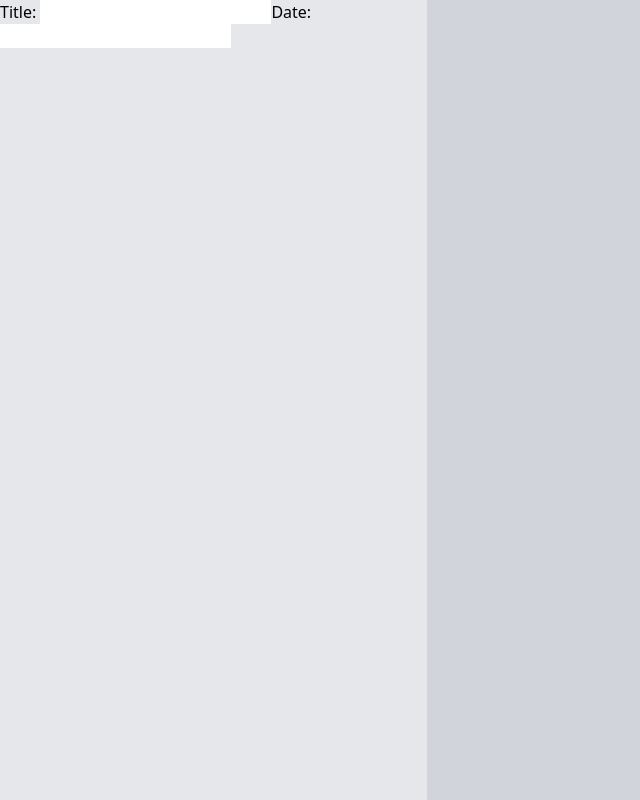
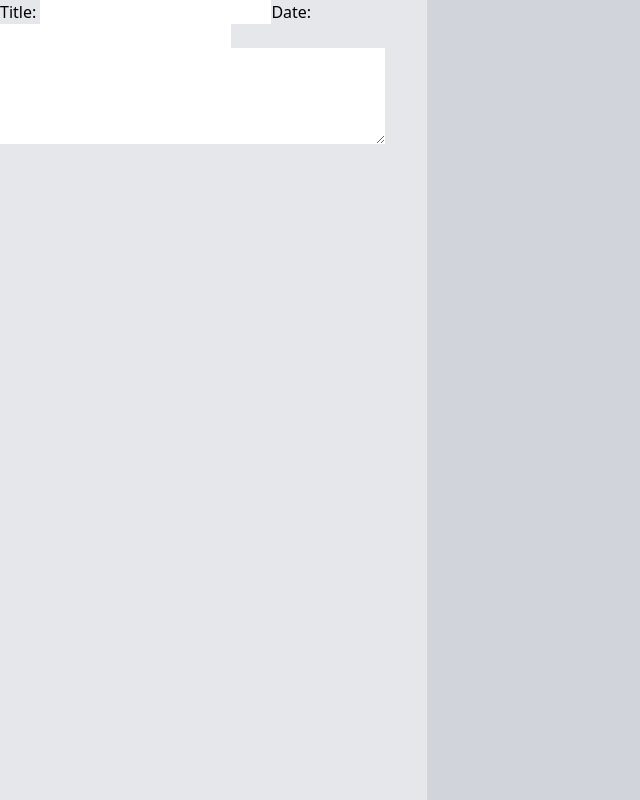
Before and after one commit to pandalexander/news-generator, a React (Vite) app in the folder news-generator/: page / in a window 1280 px wide. Shown: the whole page, without its empty margins (0-640 px from the left). Built offline with nearby package versions, Linux system fonts and the light colour scheme.

Commit message:
Add article content with state mirroring

```diff
--- a/news-generator/src/LeftPane.jsx
+++ b/news-generator/src/LeftPane.jsx
@@ -1,12 +1,27 @@
-export default function LeftPane({ title, onTitleChange, date, onDateChange }) {
+export default function LeftPane({
+  title,
+  onTitleChange,
+  date,
+  onDateChange,
+  articleContent,
+  onArticleContentChange,
+}) {
   return (
     <>
       <div className="w-1/3 bg-gray-200">
         <label htmlFor="input">Title: </label>
-        <input value={title} onChange={onTitleChange}></input>
+        <input type="text" value={title} onChange={onTitleChange}></input>
 
         <label htmlFor="input">Date: </label>
-        <input value={date} onChange={onDateChange}></input>
+        <input type="text" value={date} onChange={onDateChange}></input>
+
+        <textarea
+          name="articleContent"
+          rows={4}
+          cols={40}
+          value={articleContent}
+          onChange={onArticleContentChange}
+        />
       </div>
     </>
   );
--- a/news-generator/src/RightPane.jsx
+++ b/news-generator/src/RightPane.jsx
@@ -1,9 +1,10 @@
-export default function RightPane({ title, date }) {
+export default function RightPane({ title, date, articleContent }) {
   return (
     <>
       <div className="w-2/3 bg-gray-300">
         <p>{title}</p>
         <p>{date}</p>
+        <p>{articleContent}</p>
       </div>
     </>
   );
--- a/news-generator/src/TwoPageView.jsx
+++ b/news-generator/src/TwoPageView.jsx
@@ -6,6 +6,7 @@ import RightPane from "./RightPane";
 export default function TwoPaneView() {
   const [title, setTitle] = useState("");
   const [date, setDate] = useState("");
+  const [articleContent, setArticleContent] = useState("");
 
   function handleTitleValueChange(e) {
     setTitle(e.target.value);
@@ -13,6 +14,10 @@ export default function TwoPaneView() {
 
   function handleDateValueChange(e) {
     setDate(e.target.value);
+  }
+
+  function handleArticleValueChange(e) {
+    setArticleContent(e.target.value);
   }
   return (
     <>
@@ -23,10 +28,12 @@ export default function TwoPaneView() {
           onTitleChange={handleTitleValueChange}
           date={date}
           onDateChange={handleDateValueChange}
+          articleContent={articleContent}
+          onArticleContentChange={handleArticleValueChange}
         />
 
         {/* Right Pane */}
-        <RightPane title={title} date={date} />
+        <RightPane title={title} date={date} articleContent={articleContent} />
       </div>
     </>
   );
```
